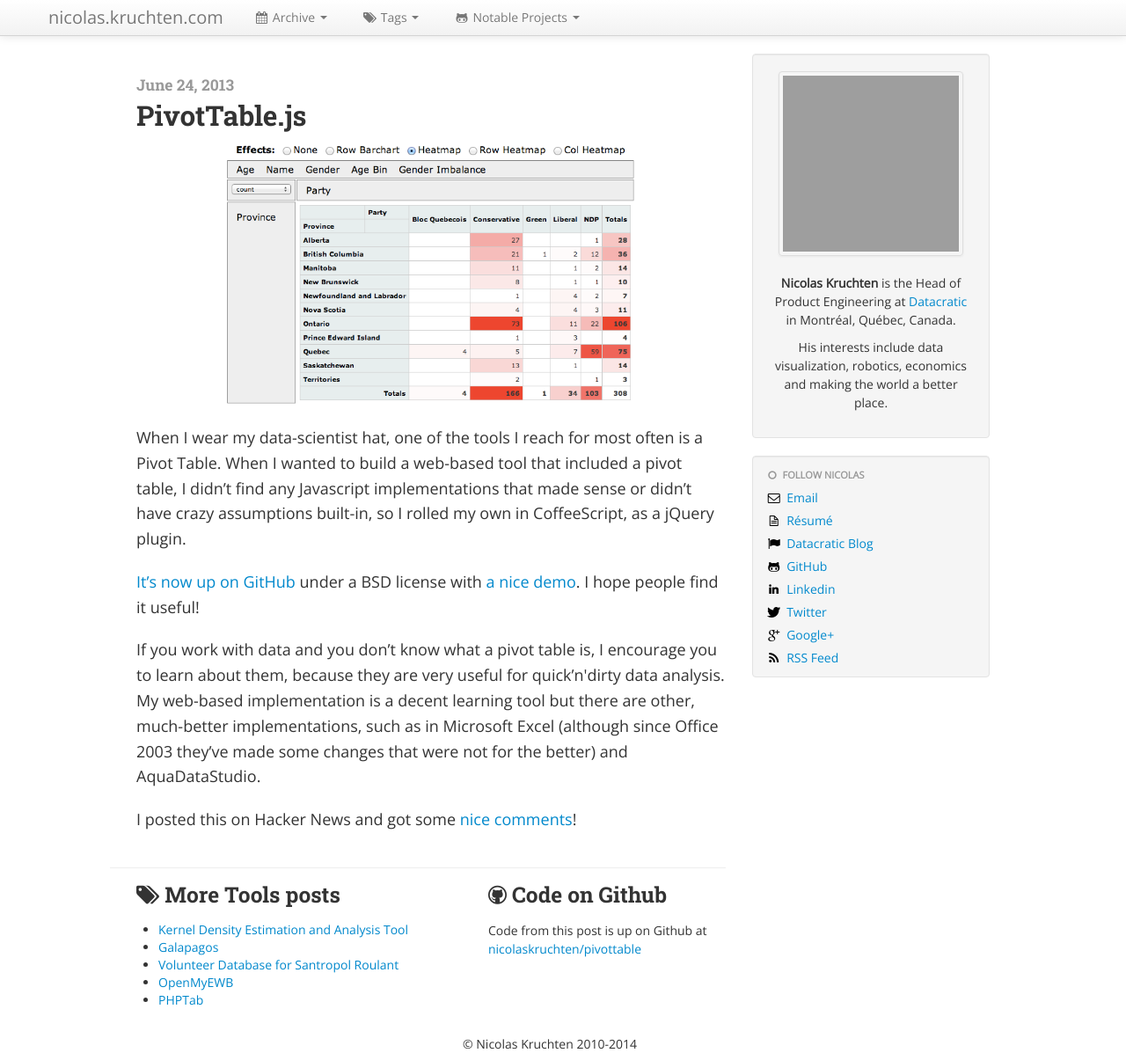
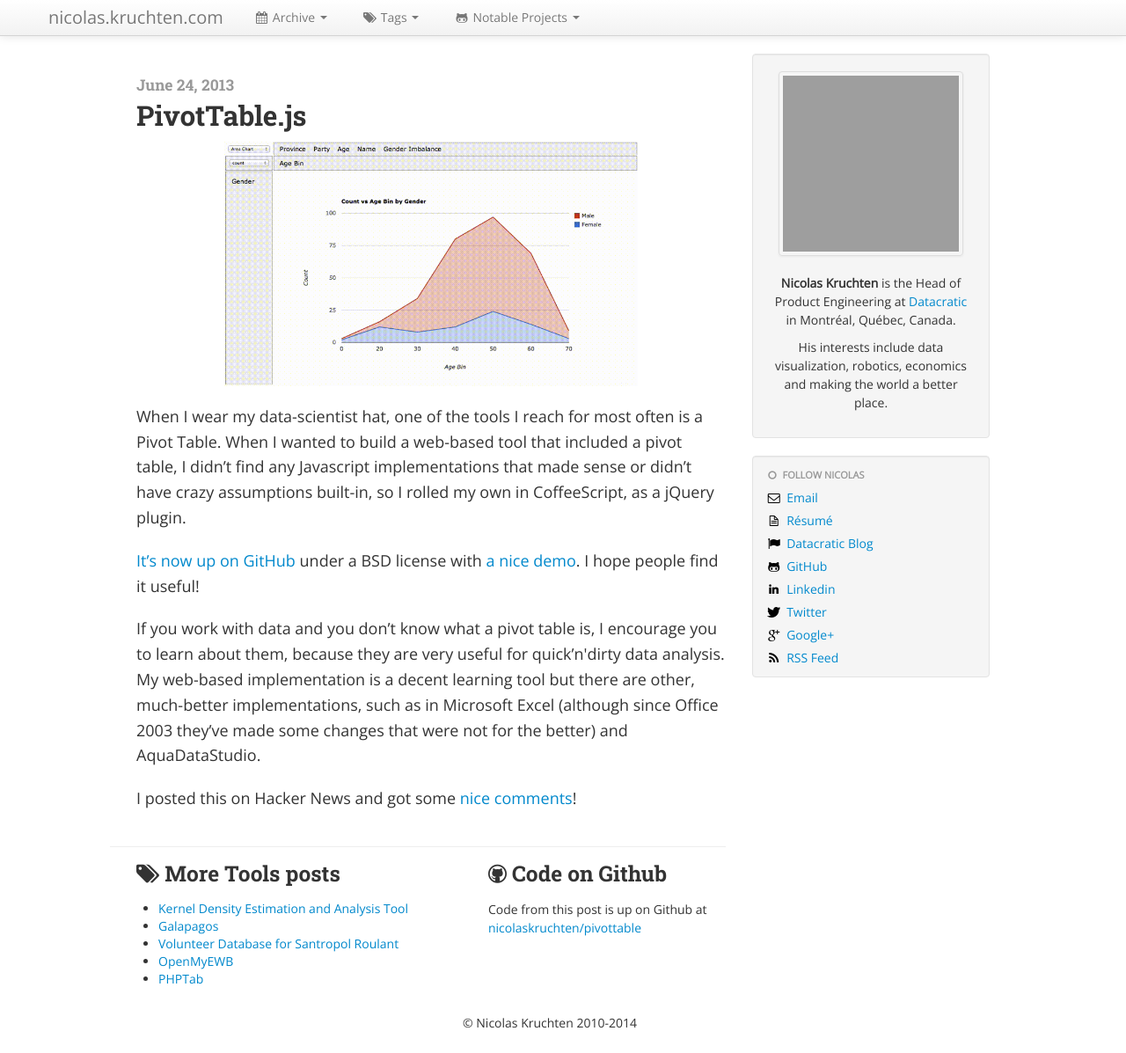
Before and after one commit to nicolaskruchten/nicolaskruchten.github.io, a Jekyll site: the page built from _posts/2013-06-24-pivottable-js.html, in a window 1280 px wide. Shown: the whole page at 88% size. Built offline with Jekyll 4.4.1, drawn with Linux system fonts in a browser that asks for light colours; after the commit the page ends 1173 px from its top, so only the background shows below that; grey boxes are pictures that could not be loaded.

Commit message:
spicing up pivot table post

```diff
--- a/_posts/2013-06-24-pivottable-js.html
+++ b/_posts/2013-06-24-pivottable-js.html
@@ -1,7 +1,7 @@
 ---
 layout : post
 title : PivotTable.js
-image: http://nicolas.kruchten.com/content/wp-content/uploads/2013/06/province_x_party_heatmap.png
+image: http://nicolas.kruchten.com/images/pivot_animation.gif
 github: nicolaskruchten/pivottable
 relatedtag: Tools
 tags:
```
Also changed, not shown: images/pivot_animation.gif (added).
